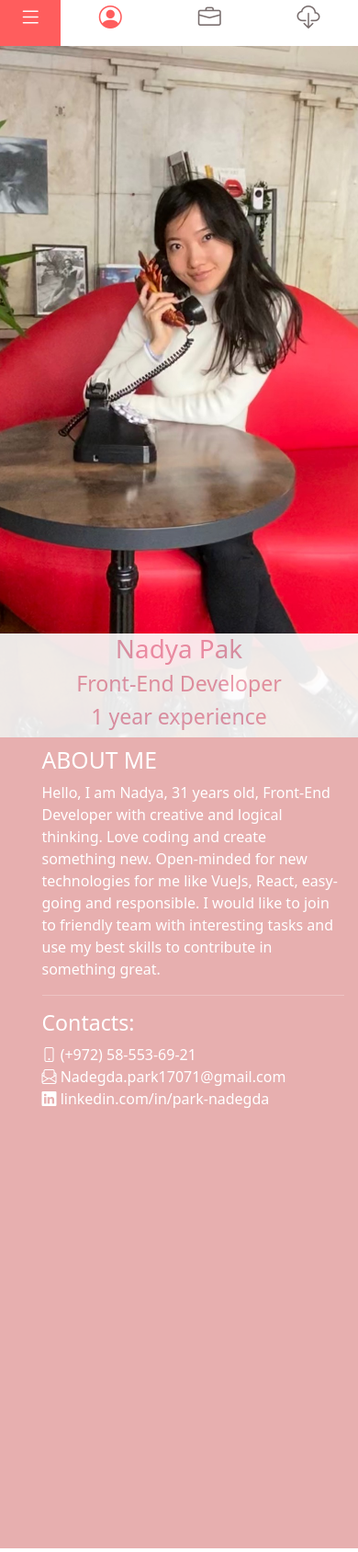
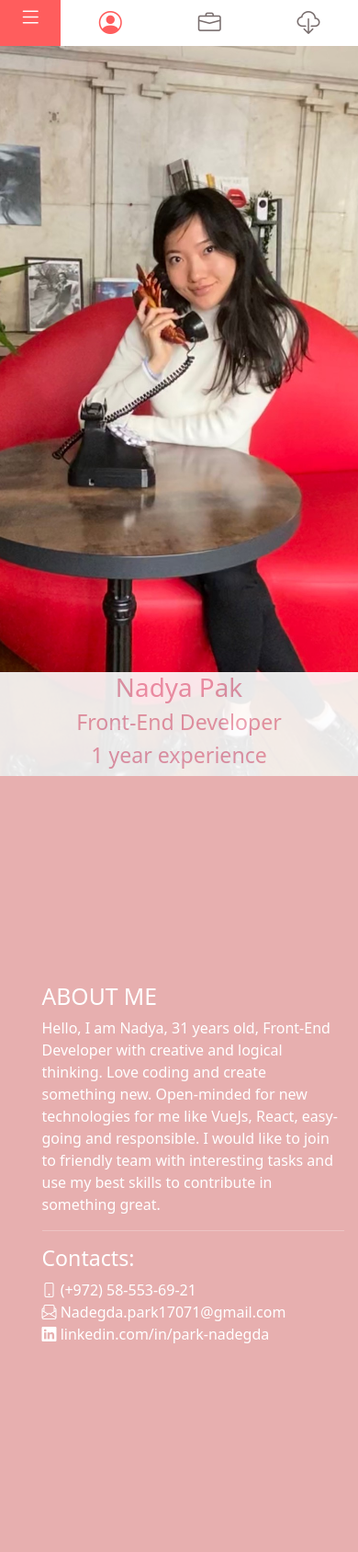
Before and after one commit to PNadya90/pakdim, an Angular app: page / in a window 390 px wide. Shown: the whole page at 92% size. Built offline with nearby package versions, Linux system fonts and the light colour scheme.

Commit message:
hide avatar-area

```diff
--- a/src/app/app.component.html
+++ b/src/app/app.component.html
@@ -41,7 +41,7 @@
 
 
       </div>
-      <div class="avatar-area">
+      <div class="avatar-area" [ngStyle]="{'display': display }">
         <div class="name-area">
           <h1>Nadya Pak</h1>
           <h3>Front-End Developer</h3>
--- a/src/app/app.component.scss
+++ b/src/app/app.component.scss
@@ -27,7 +27,8 @@ body {
             .close-icon {
                 font-size: 30px;
                 position: absolute;
-                margin-left: 75%;
+                margin-left: 85%;
+                margin-top:5%;
             }
 
             .menu {
@@ -71,15 +72,6 @@ body {
                     text-align: center;
                     display: flex;
                     flex-direction: column;
-
-                    .about-icon {
-                        // color: #FF5D5D;
-                    }
-
-                    .portfolio-icon {
-                        color: rgb(121, 110, 110);
-                    }
-
                     .cv-icon {
                         color: rgb(121, 110, 110);
                     }
@@ -150,7 +142,7 @@ body {
             .info-area {
                 position: relative;
                 display: flex;
-                height: 95%;
+                height: 100%;
                 padding: 0;
                 flex-wrap: wrap;
 
@@ -172,6 +164,7 @@ body {
                         margin: 0;
                         flex-direction: row;
                         justify-content: space-around;
+                        align-items: center;
                     }
 
                 }
@@ -182,11 +175,10 @@ body {
                 }
 
                 .description-area {
-                    height: 110%;
+                    height: 100%;
                     width: 100%;
-                    margin: 0;
+                    margin: auto;
                     position: relative;
-                    justify-content: flex-start;
                 }
             }
 
--- a/src/app/app.component.ts
+++ b/src/app/app.component.ts
@@ -12,7 +12,7 @@ export class AppComponent {
   iconColorAbout = '#FF5D5D';
   iconColorPortfolio = 'rgb(121, 110, 110)';
   toggle = false;
-
+  display: string | undefined;
   showPortfolio() {
     this.summary = false;
     this.portfolio = true;
@@ -20,6 +20,9 @@ export class AppComponent {
     this.iconColorPortfolio = '#FF5D5D';
     if (this.toggle) {
       this.showMenu()
+    }
+    if (window.innerWidth < 700) {
+      this.display = 'none';
     }
   }
 
@@ -29,14 +32,17 @@ export class AppComponent {
     this.iconColorAbout = '#FF5D5D';
     this.iconColorPortfolio = 'rgb(121, 110, 110)';
     if (this.toggle) {
-      this.showMenu()
+      this.showMenu();
+    }
+    if (window.innerWidth < 700) {
+      this.display = 'flex';
     }
   }
   showMenu() {
     this.toggle = !this.toggle;
   }
 
-  showCV(){
-    window.open('./assets/CV_Nadya.pdf','_blank');
+  showCV() {
+    window.open('./assets/CV_Nadya.pdf', '_blank');
   }
 }
--- a/src/app/portfolio/portfolio.component.scss
+++ b/src/app/portfolio/portfolio.component.scss
@@ -1,5 +1,5 @@
 .title {
-    margin: 3%;
+    margin: 10%;
 }
 
 .portfolio-container {
@@ -99,7 +99,7 @@
 
 @media all and (max-width:700px) {
     .title {
-        margin-top: 15px;
+        margin-top: 25%;
     }
 
     .portfolio-container {
```
